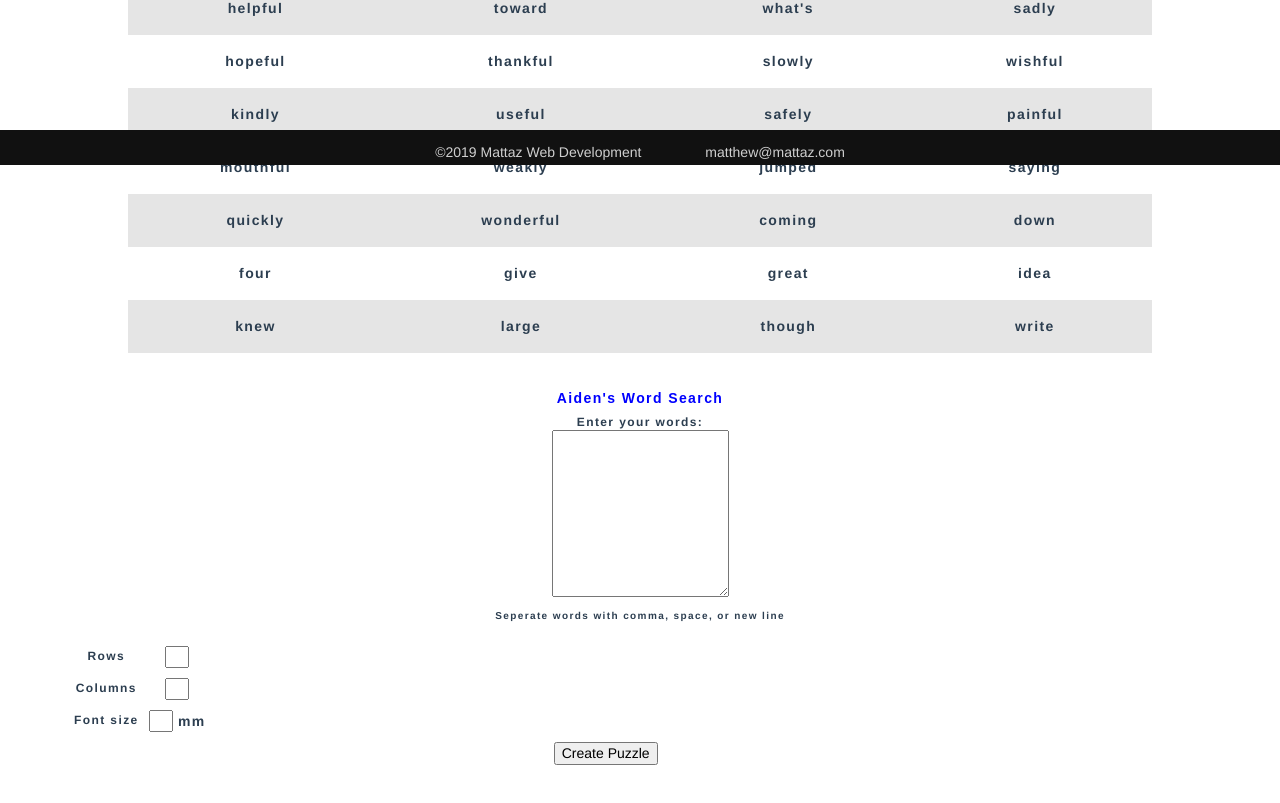
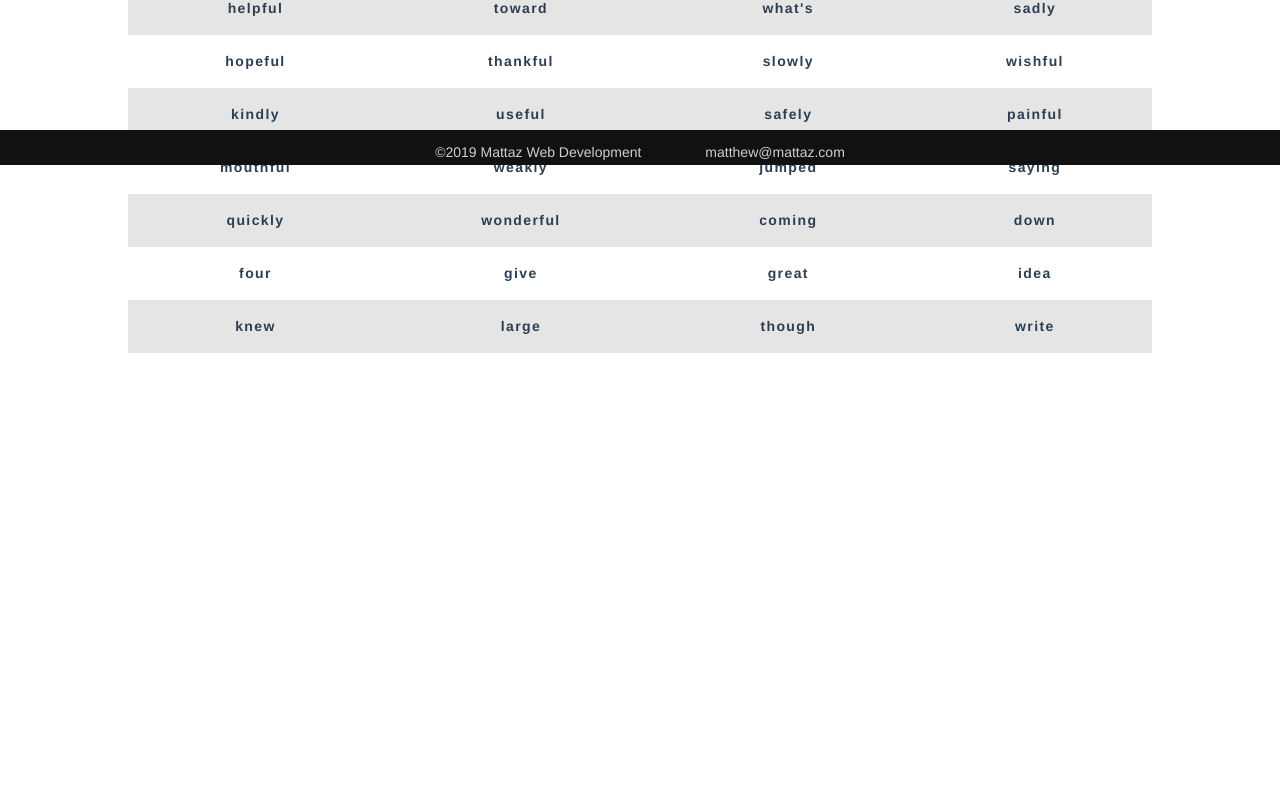
Before and after one commit to Cipher-Coder/homework_site, a Vue app: page /about in a window 1280 px wide. Shown: the part 635-1438 px from the top of the page. After the commit the page ends 1020 px from the top, so only its background shows below. Built offline with nearby package versions, Linux system fonts and the light colour scheme; the HTML template or start-up script is replaced by a standard one.

Commit message:
adding vee-validate and cleaning out previous template

```diff
--- a/package.json
+++ b/package.json
@@ -8,6 +8,7 @@
     "lint": "vue-cli-service lint"
   },
   "dependencies": {
+    "vee-validate": "^2.1.7",
     "vue": "^2.5.22",
     "vue-router": "^3.0.2"
   },
--- a/src/components/wordsearch.vue
+++ b/src/components/wordsearch.vue
@@ -1,81 +1,6 @@
 <template>
   <div>
-    <div id="header">
-      <div
-        style="margin-bottom:5px;margin-top:5px;font-size:14px;font-family:Arial;font-weight:bold;"
-        id="title"
-      >{{welcome}}</div>
-      <div id="menuButton" style="font-size:10px;display:none;" onclick="showMenu();">MENU</div>
-    </div>
-    <div id="menu">
-      <div id="_main" style="display:block" class="tabcontent">
-        <div class="inputTitle">Enter your words:</div>
-        <div>
-          <textarea
-            cols="20"
-            rows="10"
-            name="inputWords"
-            id="inputWords"
-            onfocus="inputActive=1;"
-            onblur="inputActive=0;"
-          ></textarea>
-        </div>
-        <p id="explainWords">Seperate words with comma, space, or new line</p>
-      </div>
-      <div id="_options" style="display:block;" class="tabcontent">
-        <table cellspacing="0">
-          <tr>
-            <td>
-              <div class="inputTitle">Rows</div>
-            </td>
-            <td>
-              <div>
-                <input type="text" id="numRows" value size="2" maxlength="3">
-              </div>
-            </td>
-          </tr>
-          <tr>
-            <td>
-              <div class="inputTitle">Columns</div>
-            </td>
-            <td>
-              <div>
-                <input type="text" id="numCols" value size="2" maxlength="3">
-              </div>
-            </td>
-          </tr>
-          <tr>
-            <td>
-              <div class="inputTitle">Font size</div>
-            </td>
-            <td>
-              <div>
-                <input type="text" id="fontSize" value size="2"> mm
-              </div>
-            </td>
-          </tr>
-        </table>
-      </div>
-    </div>
-    <div id="buttons">
-      <input type="button" value="Create Puzzle" id="create" v-on:click="createPuzzle()">&nbsp;
-      <input
-        type="button"
-        value="Return"
-        id="returnToGame"
-        style="visibility:hidden;"
-        onclick="returnToGame();"
-      >
-    </div>
-    <div id="puzzle" style="display:none;">
-      <table border="0">
-        <tr>
-          <td style="text-align:center;border:0px;">
-            <div id="puzzleText"></div>
-          </td>
-        </tr>
-      </table>
-    </div>
+
   </div>
 </template>
 
--- a/src/main.js
+++ b/src/main.js
@@ -3,9 +3,11 @@ import App from "./App.vue";
 import VueRouter from "vue-router";
 import HelloWorld from "./components/HelloWorld.vue";
 import About from "./components/About.vue";
+import VeeValidate from "vee-validate";
 
 Vue.config.productionTip = false;
 
+Vue.use(VeeValidate);
 Vue.use(VueRouter);
 const routes = [
   { path: "/", component: HelloWorld },
```
Also changed, not shown: 1 other file (tests, documents, lock files or other folders).
